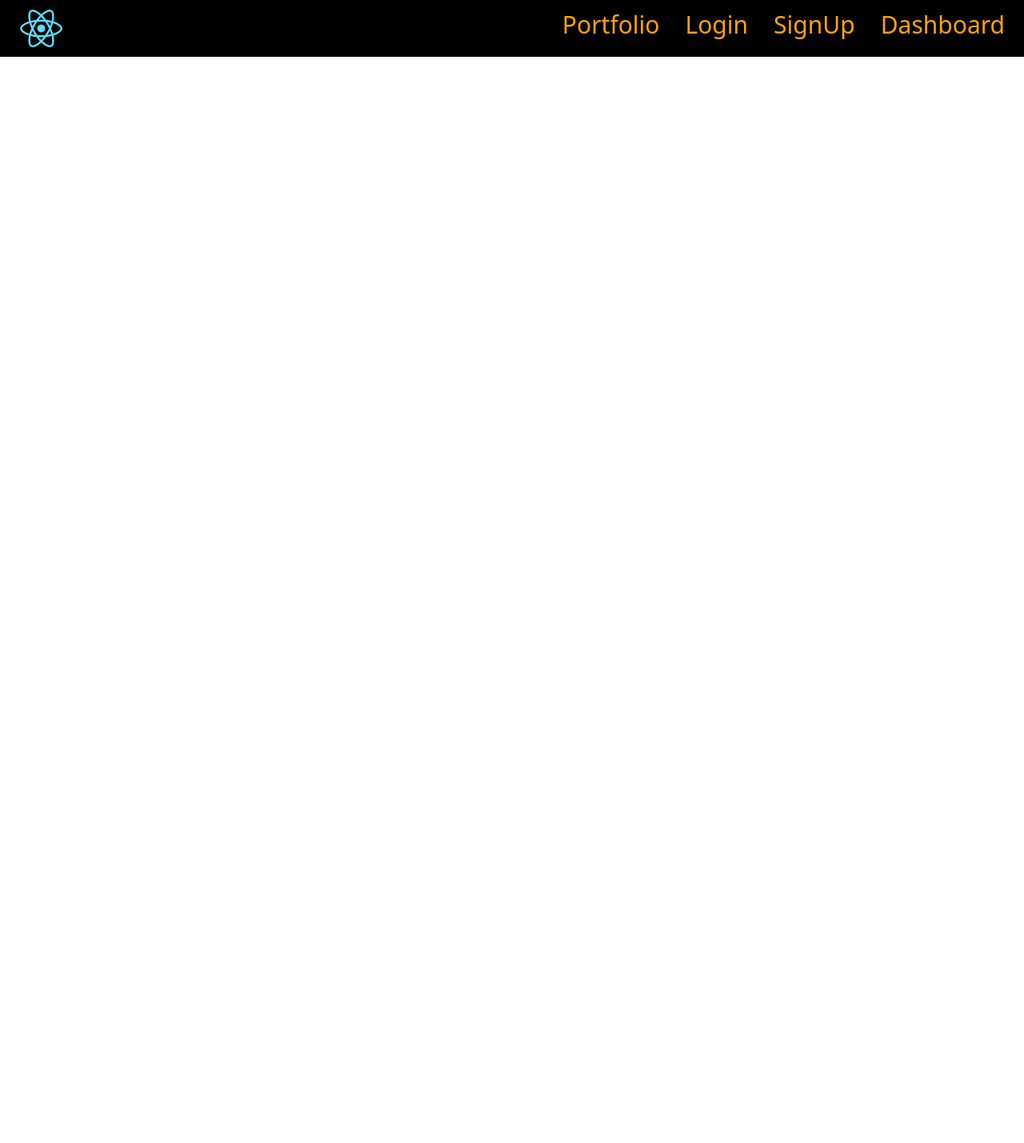
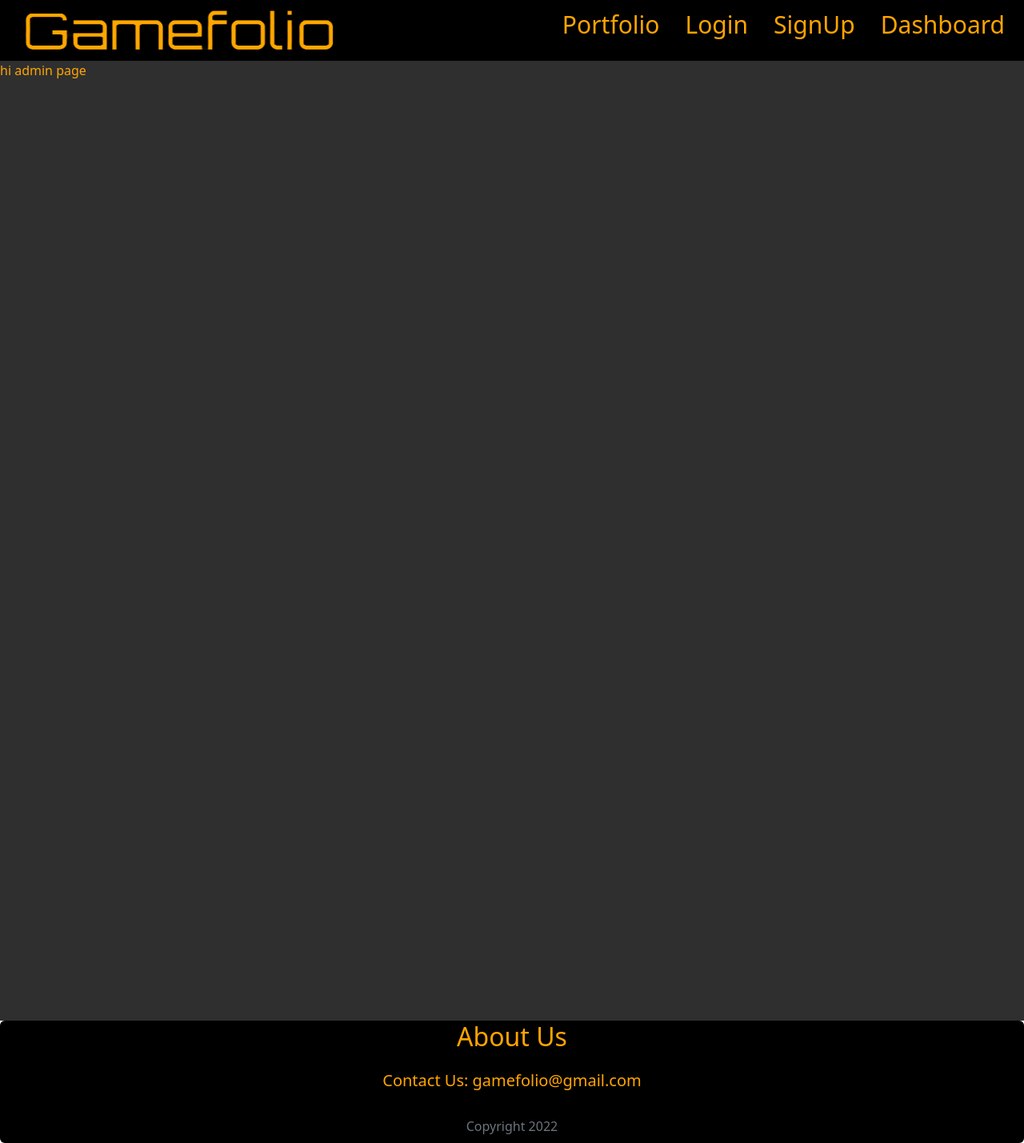
Before and after one commit to Alex92335126/Project-Folio, a React (Create React App) app in the folder frontend/: page /admin in a window 1280 px wide. Shown: the whole page at 80% size. Before the commit the page ends 800 px from the top, so only its background shows below. Built offline with nearby package versions, Linux system fonts and the light colour scheme; what web3modal would draw is missing.

Commit message:
10-16commit

```diff
--- a/frontend/src/App.css
+++ b/frontend/src/App.css
@@ -74,7 +74,7 @@ td {
 
 
 .chart {
-  background-color: orange;
+  background-color: #FFA500;
   box-sizing: border-box;
   margin: 90px;
   /* border: 12px solid #2F2F30; */
--- a/frontend/src/App.js
+++ b/frontend/src/App.js
@@ -3,11 +3,12 @@ import { Routes, Route } from 'react-router-dom'
 import Login from './pages/Login'
 import Signup from './pages/Signup';
 import HomePage from './pages/HomePage';
-import BuySell from './Components/BuySell';
 import NavBar from './Components/NavBar';
 import Portfolio from './pages/Portfolio';
 import RequireAuth from './Components/RequireAuth';
 import PieChart from './Components/PieChart';
+import Footer from './Components/Footer';
+import AdminPage from './pages/AdminPage';
 
 function App() {
   return (
@@ -17,7 +18,6 @@ function App() {
           <Route path="/" element={<HomePage />}></Route>
           <Route path="/login" element={<Login />}></Route>
           <Route path="/signup" element={<Signup />}></Route>
-          <Route path="/buysell" element={<BuySell />}></Route>
           <Route path="/piechart" element={<PieChart />}></Route>
           <Route path="/portfolio"
             element={
@@ -25,7 +25,11 @@ function App() {
               <Portfolio />
             </RequireAuth>
           }/>
+          <Route path="/admin" element={<AdminPage />} />
+
+
       </Routes>
+      <Footer />
     </>
   );
 }
--- /dev/null
+++ b/frontend/src/Components/Footer.jsx
@@ -0,0 +1,20 @@
+import Button from 'react-bootstrap/Button';
+import Card from 'react-bootstrap/Card';
+
+function Footer() {
+  return (
+    <Card className="text-center footer" style= {{ backgroundColor: "black", color: "#FFA500", font:"20px"  }}>
+      <h2>About Us</h2>
+      <Card.Body>
+        <Card.Title>Contact Us: gamefolio@gmail.com</Card.Title>
+        {/* <Card.Text>
+          With supporting text below as a natural lead-in to additional content.
+        </Card.Text> */}
+        {/* <Button variant="primary">Go somewhere</Button> */}
+      </Card.Body>
+      <Card.Footer className="text-muted">Copyright 2022</Card.Footer>
+    </Card>
+  );
+}
+
+export default Footer;
--- a/frontend/src/Components/NavBar.jsx
+++ b/frontend/src/Components/NavBar.jsx
@@ -37,10 +37,6 @@ export default function NavBar() {
       console.log('clicked connect')
       const provider = await web3Modal.connect()
       console.log('connected', provider)
-
-      // We plug the initial `provider` into ethers.js and get back
-      // a Web3Provider. This will add on methods from ethers.js and
-      // event listeners such as `.on()` will be different.
       const web3Provider = new providers.Web3Provider(provider)
       console.log('web3Provider', web3Provider)
 
@@ -77,7 +73,7 @@ export default function NavBar() {
       >
         <div>
           <Nav.Item>
-            <div className='cursor-pointer mx-3' onClick={()=> navigate ("/portfolio")}><img src="/logo192.png" height={"55px"} width={"55px"}/></div>
+            <div className='cursor-pointer mx-3' onClick={()=> navigate ("/portfolio")}><img src="/gamelogo.png" height={"60px"} width={"400px"}/></div>
           </Nav.Item>
         </div>
         <div className='d-flex'>
--- /dev/null
+++ b/frontend/src/pages/AdminPage.jsx
@@ -0,0 +1,10 @@
+
+export default function AdminPage() {
+    return (
+        <>
+            <div className="portfolio" style={{color: "orange"}}>
+                hi admin page
+            </div>
+        </>
+    )
+}
--- a/frontend/src/pages/Portfolio.jsx
+++ b/frontend/src/pages/Portfolio.jsx
@@ -87,6 +87,7 @@ export default function Portfolio() {
         <div>
           <BuySell />
         </div>
+
         <div style={{width: "400px"}}>
 
         <PieChart
```
Also changed, not shown: frontend/public/gamelogo.png (added).
